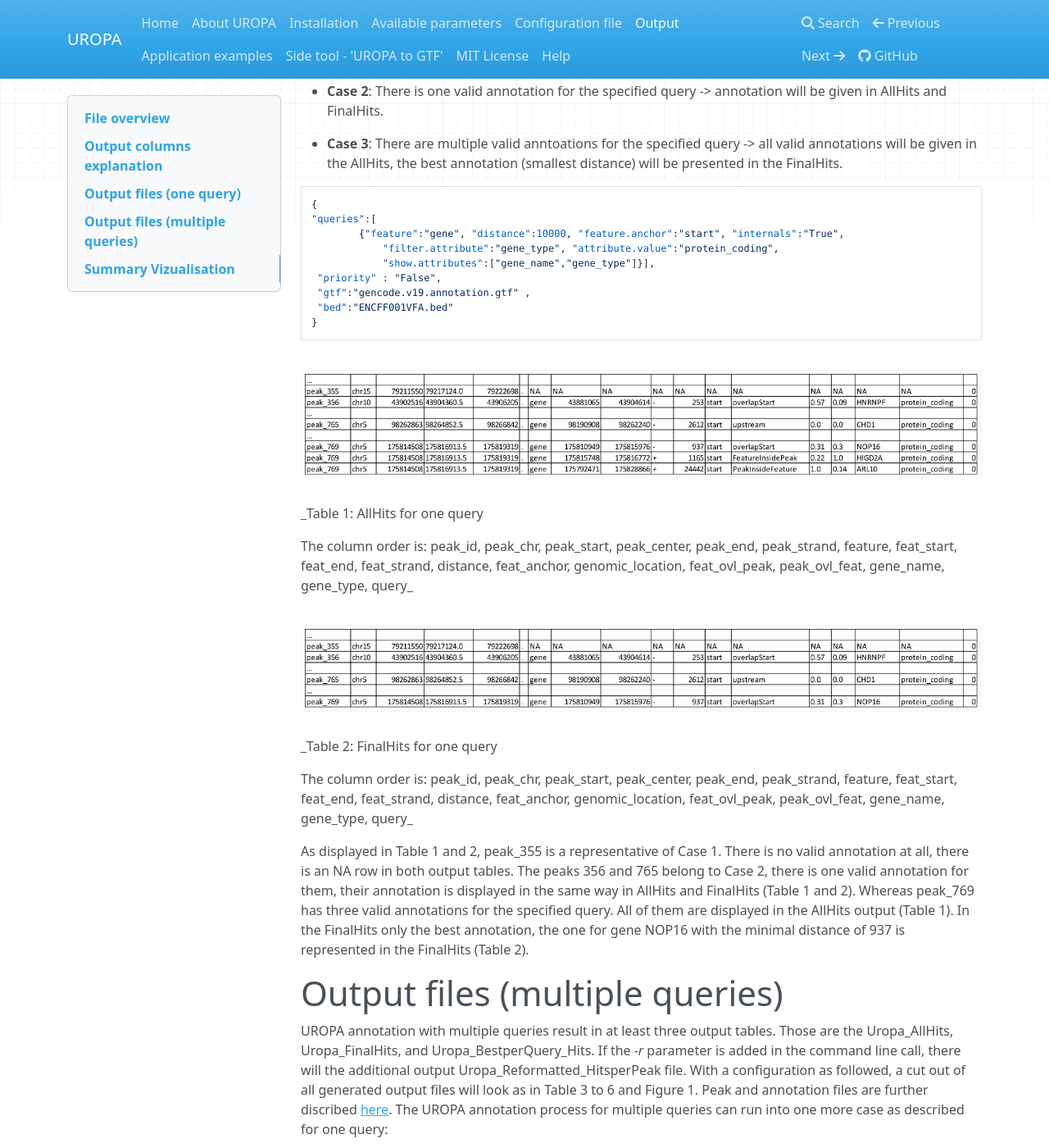
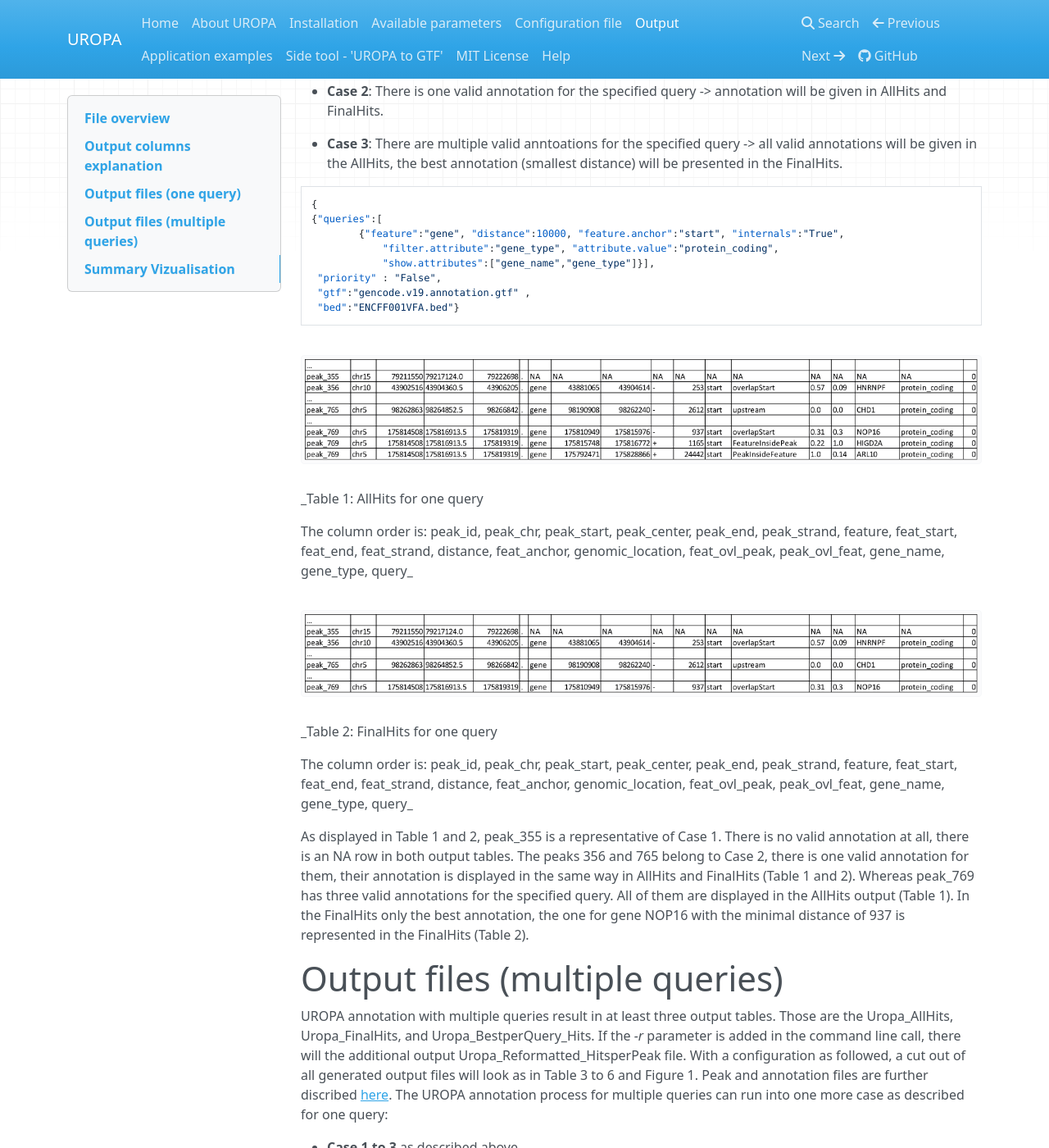
Before and after one commit to loosolab/UROPA, an MkDocs documentation site: the page built from docs/output.md, in a window 1280 px wide and 1400 px high, scrolled down 1600 px. Shown: the whole window at 82% size. Built offline with MkDocs 1.6.1, drawn with Linux system fonts in a browser that asks for light colours; nearby versions of some CDN libraries; old or Windows-style settings are respelled for this version of MkDocs.

````diff
--- a/docs/output.md
+++ b/docs/output.md
@@ -54,14 +54,13 @@ The UROPA annotation process for one query can run into three cases for each pea
 
 ```json
 {
-"queries":[
+{"queries":[
 		{"feature":"gene", "distance":10000, "feature.anchor":"start", "internals":"True",
 			"filter.attribute":"gene_type", "attribute.value":"protein_coding",
 			"show.attributes":["gene_name","gene_type"]}],
  "priority" : "False",
  "gtf":"gencode.v19.annotation.gtf" ,
- "bed":"ENCFF001VFA.bed"
-}
+ "bed":"ENCFF001VFA.bed"}
 ```
 
 ![table1](img/output-formats-01.png)
@@ -91,7 +90,7 @@ The UROPA annotation process for multiple queries can run into one more case as
 * **Case 4**: There are valid annotations for multiple queries -> all valid annotations will be given in the AllHits, the best annotation (smallest distance across all queries) will be presented in the FinalHits.
 
 ```json
-"queries":[
+{"queries":[
 		{"feature":"gene", "distance":10000, "feature.anchor":"start", "internals":"True",
 			"filter.attribute":"gene_type",  "attribute.value":"protein_coding",
 			"show.attributes":["gene_name","gene_type"]},
@@ -102,8 +101,7 @@ The UROPA annotation process for multiple queries can run into one more case as
           ],
 "priority" : "False",
 "gtf": "gencode.v19.annotation.gtf",
-"bed": "ENCFF001VFA.peaks.bed"
-}
+"bed": "ENCFF001VFA.peaks.bed"}
 ```
 
 ![table3](img/output-formats-03.png)
````
Also changed, not shown: docs/uropa-example.md (+2 -1 lines), docs/img/output-formats-06_2.png, 1 other file.
